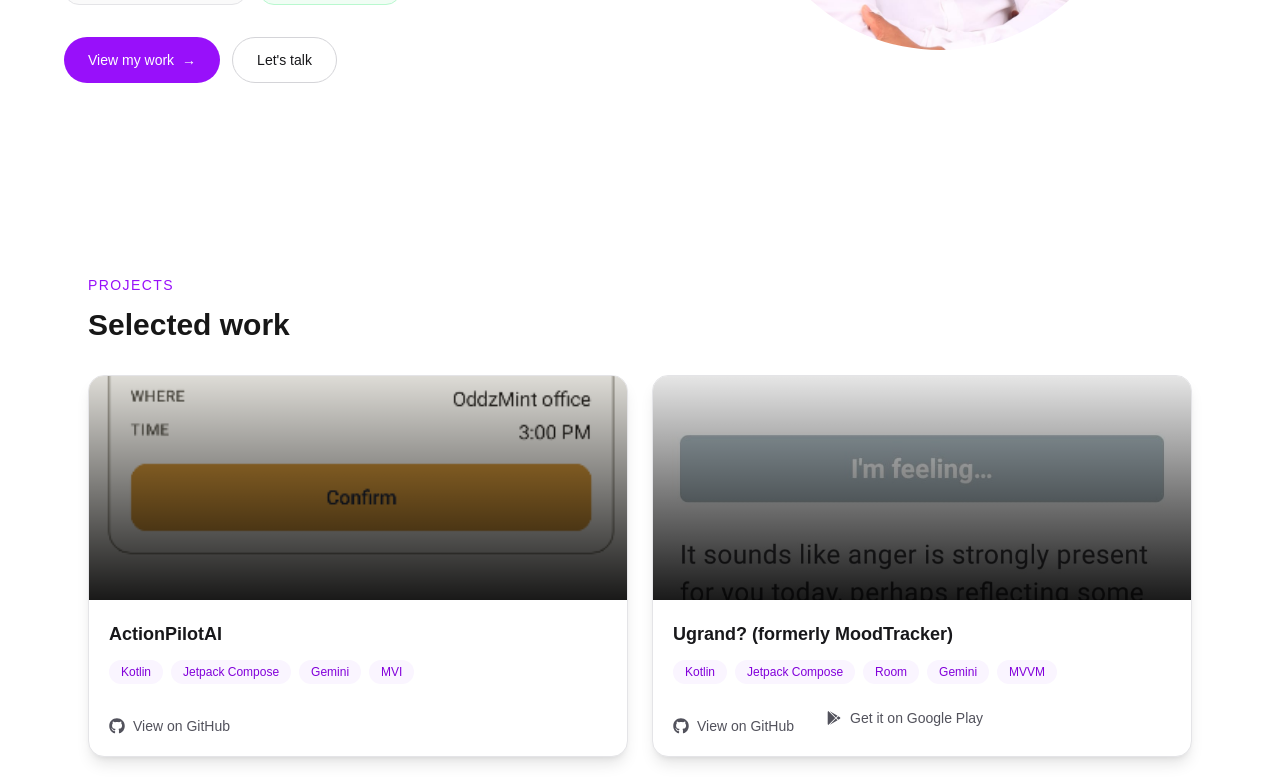
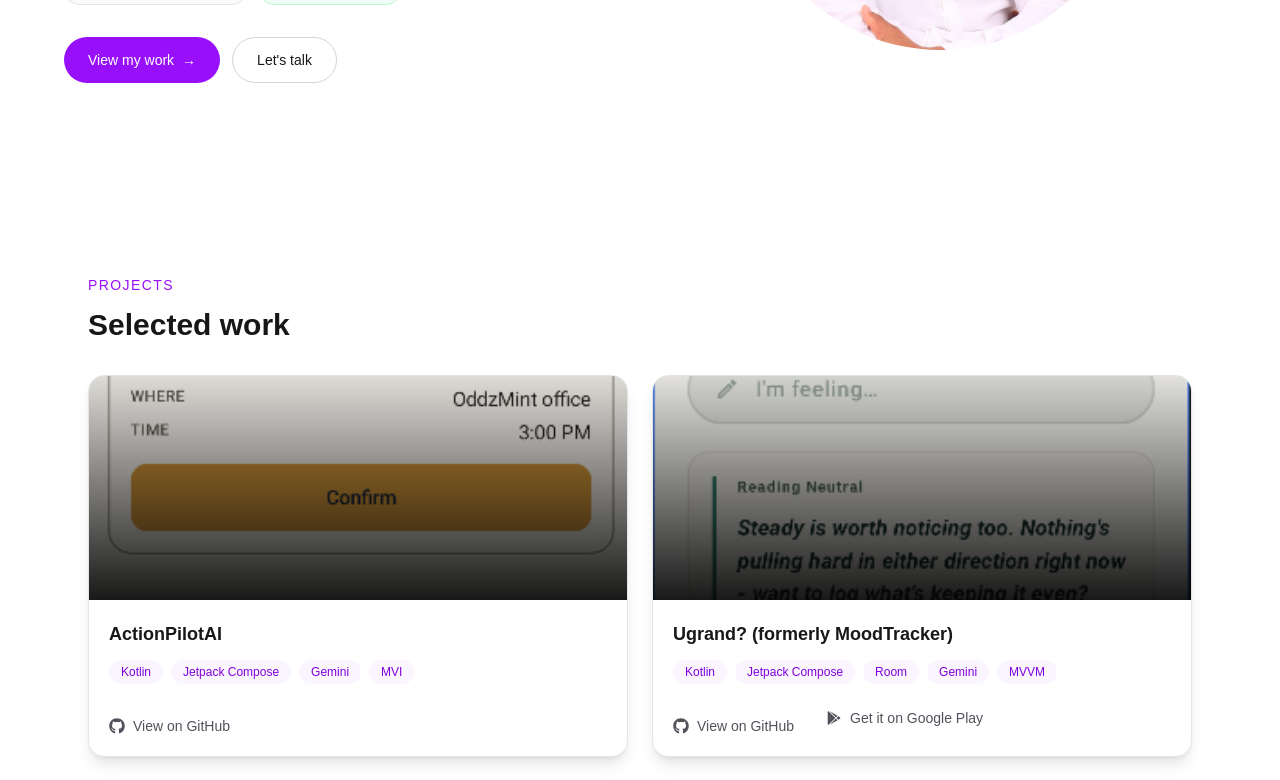
Before and after one commit to OddzMint-Net/odwa-portfolio, a Next.js app: page / in a window 1280 px wide. Shown: the part 499-1279 px from the top of the page. Built offline with nearby package versions, Linux system fonts and the light colour scheme.

Commit message:
Add: new screenshot

```diff
--- a/app/components/Projects.tsx
+++ b/app/components/Projects.tsx
@@ -26,7 +26,7 @@ const projects: Project[] = [
         githubUrl: "https://github.com/OddzMint-Net/MoodTracker",
         playStoreUrl:"https://play.google.com/store/apps/details?id=com.odwa.moodtracker&hl=en",
         projectUrl: "https://play.google.com/store/apps/details?id=com.odwa.moodtracker&hl=en",
-        image: "/projects/ugrand.jpg"
+        image: "/projects/screen2.png"
     },
     {
         title: "WeatherApp",
```
Also changed, not shown: public/projects/screen2.png (added).
